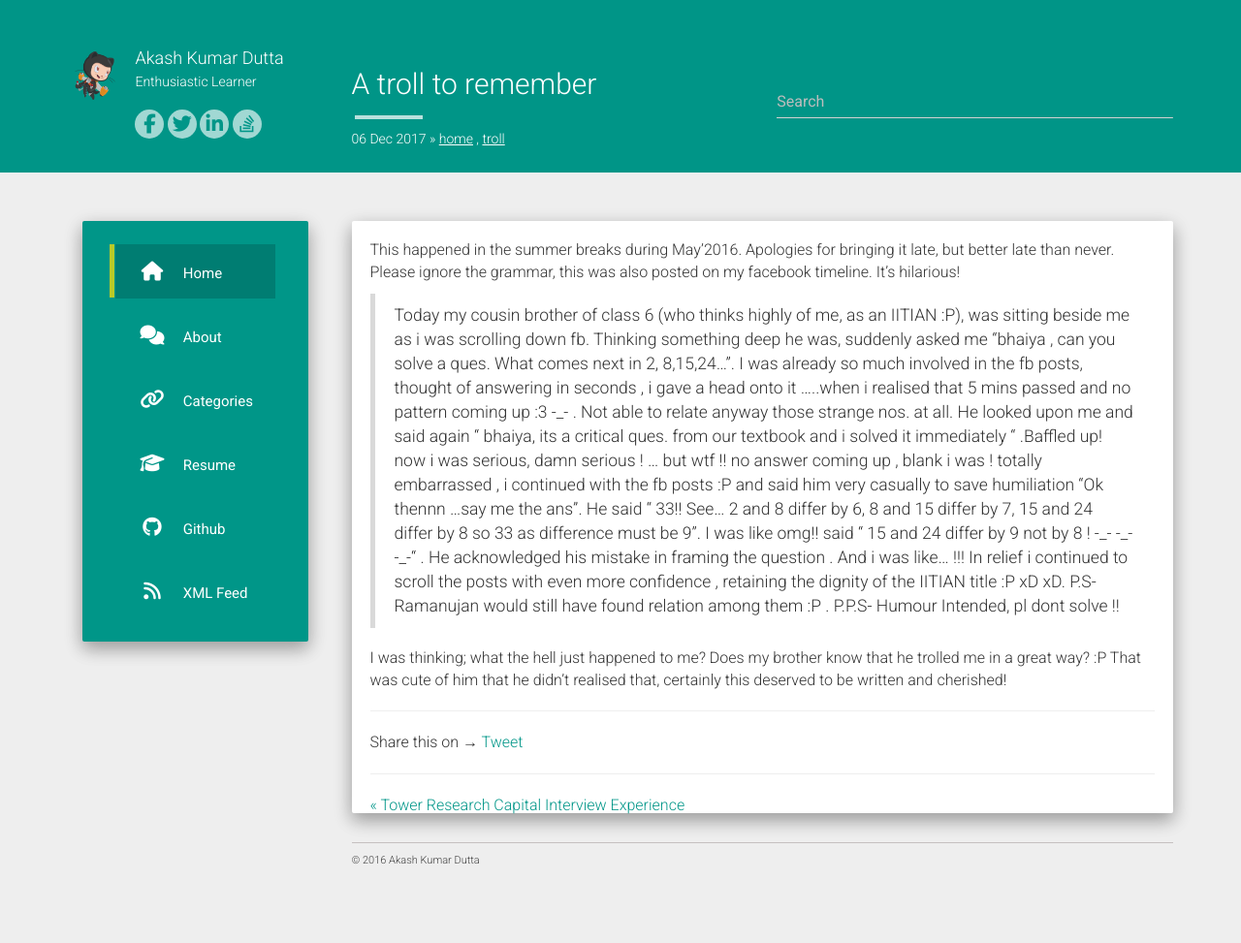
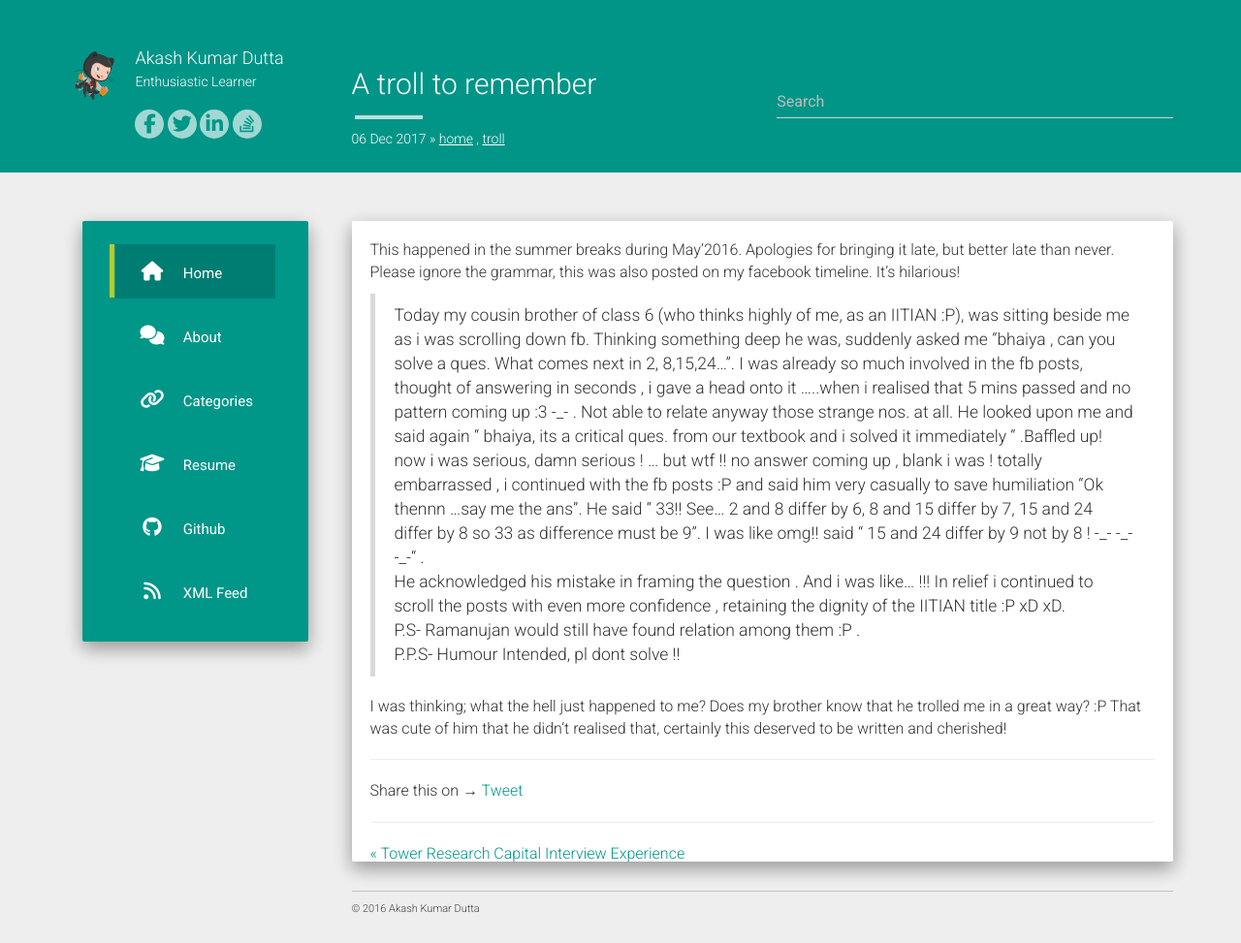
Before and after one commit to AkashKrDutta/AkashKrDutta.github.io, a Jekyll site: the page built from _posts/2017-12-06-troll.md, in a window 1280 px wide. Shown: the whole page at 97% size. Built offline with Jekyll 4.4.1, drawn with Linux system fonts in a browser that asks for light colours; nearby versions of some CDN libraries; comment, search, counter and statistics services are not loaded; before the commit the page ends 923 px from its top, so only the background shows below that.

```diff
--- a/_posts/2017-12-06-troll.md
+++ b/_posts/2017-12-06-troll.md
@@ -11,9 +11,9 @@ comments: true
 This happened in the summer breaks during May'2016. Apologies for bringing it late, but better late than never.
 Please ignore the grammar, this was also posted on my facebook timeline. It's hilarious!
 
->Today my cousin brother of class 6 (who thinks highly of me, as an IITIAN :P), was sitting beside me as i was scrolling down fb. Thinking something deep he was, suddenly asked me "bhaiya , can you solve a ques. What comes next in 2, 8,15,24...". I was already so much involved in the fb posts, thought of answering in seconds , i gave a head onto it .....when i realised that 5 mins passed and no pattern coming up :3 -\_- . Not able to relate anyway those strange nos. at all. He looked upon me and said again " bhaiya, its a critical ques. from our textbook and i solved it immediately " .Baffled up! now i was serious, damn serious ! ... but wtf !! no answer coming up , blank i was ! totally embarrassed , i continued with the fb posts :P and said him very casually to save humiliation "Ok thennn ...say me the ans". He said " 33!! See... 2 and 8 differ by 6, 8 and 15 differ by 7, 15 and 24 differ by 8 so 33 as difference must be 9". I was like omg!! said " 15 and 24 differ by 9 not by 8 ! -\_- -\_- -\_-" .
->He acknowledged his mistake in framing the question . And i was like... !!! In relief i continued to scroll the posts with even more confidence , retaining the dignity of the IITIAN title :P xD xD.
->P.S- Ramanujan would still have found relation among them :P .
+>Today my cousin brother of class 6 (who thinks highly of me, as an IITIAN :P), was sitting beside me as i was scrolling down fb. Thinking something deep he was, suddenly asked me "bhaiya , can you solve a ques. What comes next in 2, 8,15,24...". I was already so much involved in the fb posts, thought of answering in seconds , i gave a head onto it .....when i realised that 5 mins passed and no pattern coming up :3 -\_- . Not able to relate anyway those strange nos. at all. He looked upon me and said again " bhaiya, its a critical ques. from our textbook and i solved it immediately " .Baffled up! now i was serious, damn serious ! ... but wtf !! no answer coming up , blank i was ! totally embarrassed , i continued with the fb posts :P and said him very casually to save humiliation "Ok thennn ...say me the ans". He said " 33!! See... 2 and 8 differ by 6, 8 and 15 differ by 7, 15 and 24 differ by 8 so 33 as difference must be 9". I was like omg!! said " 15 and 24 differ by 9 not by 8 ! -\_- -\_- -\_-" . \\
+>He acknowledged his mistake in framing the question . And i was like... !!! In relief i continued to scroll the posts with even more confidence , retaining the dignity of the IITIAN title :P xD xD. \\
+>P.S- Ramanujan would still have found relation among them :P . \\
 >P.P.S- Humour Intended, pl dont solve !!
 
 I was thinking; what the hell just happened to me? Does my brother know that he trolled me in a great way? :P
```
